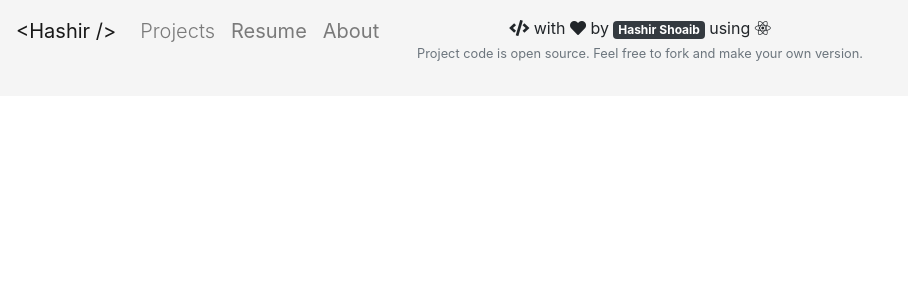
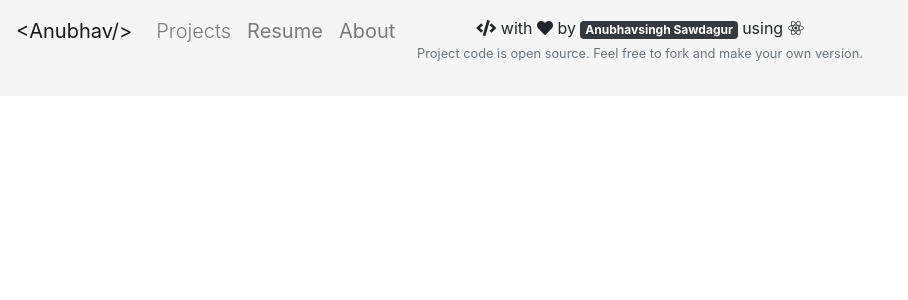
Before and after one commit to Anu-bhav/Portfolio, a React (Create React App) app: page /blog/1 in a window 1280 px wide. Shown: the top 300 px of the page, without its empty margins (0-908 px from the left). Built offline with nearby package versions, Linux system fonts and the light colour scheme.

Commit message:
changes made

```diff
--- a/src/components/Footer.jsx
+++ b/src/components/Footer.jsx
@@ -10,10 +10,10 @@ const Footer = () => {
       <a
         className="badge badge-dark"
         rel="noopener"
-        href="https://github.com/hashirshoaeb"
+        href="https://github.com/anu-bhav"
         aria-label="My GitHub"
       >
-        Hashir Shoaib
+        Anubhavsingh Sawdagur
       </a>{" "}
       using <i className="fab fa-react"></i>
       <p>
--- a/src/components/Navbar.jsx
+++ b/src/components/Navbar.jsx
@@ -18,10 +18,10 @@ const Navbar = (props) => {
     <nav
       className={`navbar navbar-expand-lg fixed-top navbar-light ${
         isTop ? "bg-transparent" : "bg-gradient"
-      } `}
+        } `}
     >
       <a className="navbar-brand" href={process.env.PUBLIC_URL + "/#home"}>
-        {`<${FirstName} />`}
+        {`<Anubhav/>`}
       </a>
       <button
         className="navbar-toggler"
--- a/src/editable-stuff/configurations.json
+++ b/src/editable-stuff/configurations.json
@@ -2,51 +2,45 @@
   "backgroundType": "gradient",
   "plainBackgroundMode": "daylight",
   "gradientColors": "#EE7752, #E73C7E, #23A6D5, #23D5AB",
-  "FirstName": "Hashir",
+  "FirstName": "Anubhavsingh",
   "MiddleName": "",
-  "LastName": "Shoaib",
+  "LastName": "Sawdagur",
   "devDesc": "| Engineer | Programmer | Web Developer | Photographer | Athlete | Artist ",
   "icons": [
     {
       "id": 0,
       "image": "fa-github",
-      "url": "https://github.com/hashirshoaeb",
+      "url": "https://github.com/anu-bhav",
       "style": "socialicons"
     },
     {
       "id": 1,
       "image": "fa-facebook",
-      "url": "https://www.facebook.com/hashirshoaeb",
+      "url": "https://www.facebook.com/anubhav.s.0809",
       "style": "socialicons"
     },
     {
       "id": 2,
       "image": "fa-instagram",
-      "url": "https://www.instagram.com/hashirshoaeb/",
+      "url": "https://www.instagram.com/_anu_bhav_/",
       "style": "socialicons"
     },
     {
       "id": 3,
-      "image": "fa-linkedin",
-      "url": "https://www.linkedin.com/in/hashirshoaeb/",
-      "style": "socialicons"
-    },
-    {
-      "id": 4,
       "image": "fa-twitter",
-      "url": "https://www.twitter.com/hashirshoaeb/",
+      "url": "https://www.twitter.com/pr0t0ty03/",
       "style": "socialicons"
     }
   ],
   "aboutHeading": "About Me",
   "showInstaProfilePic": true,
   "instaLink": "https://www.instagram.com/",
-  "instaUsername": "hashirshoaeb",
+  "instaUsername": "_anu_bhav_",
   "instaQuerry": "/?__a=1",
   "aboutDescription": "I'm Computer Engineer from NUST CEME, Pakistan with 3+ years of experience in web development. I’m currently the Vice President of student body at Emerging Technologies Research Lab(ETL) and a former Intern at RiseTech. I'm passionate about teaching machines how to think",
   "projectHeading": "Recent Projects",
   "gitHubLink": "https://api.github.com/users/",
-  "gitHubUsername": "hashirshoaeb",
+  "gitHubUsername": "anu-bhav",
   "gitHubQuerry": "/repos?sort=updated&direction=desc",
   "projectsLength": 4,
   "showNavigationbar": true,
```
